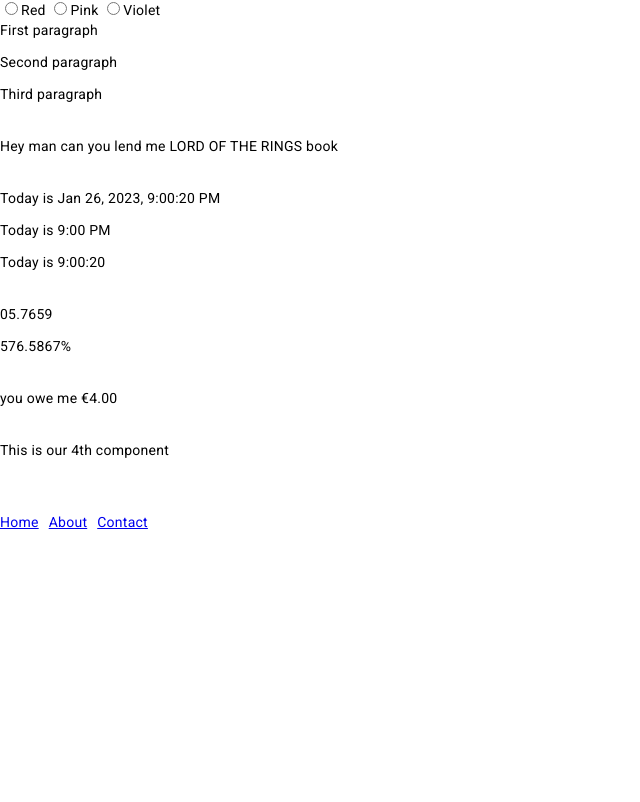
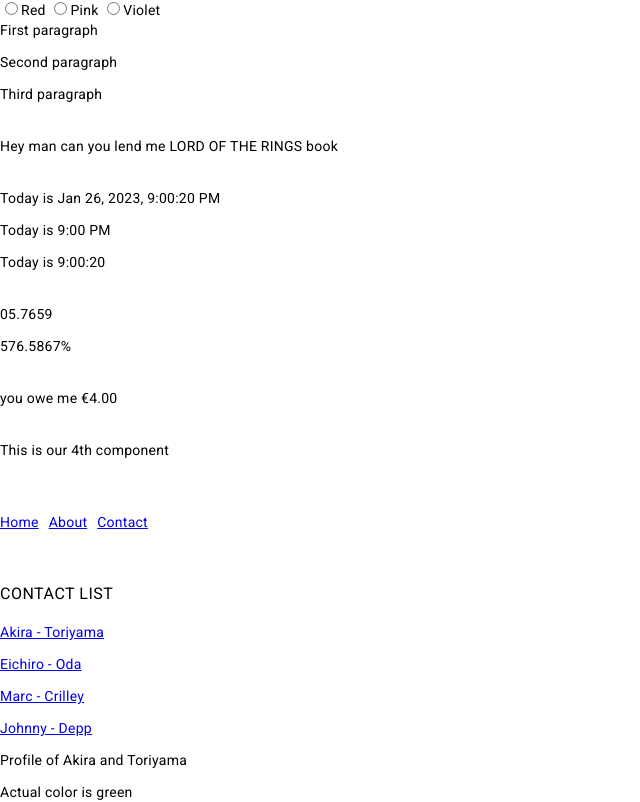
Before and after one commit to danielegeekn1/angular-practice-tests, an Angular app: page /contact/0 in a window 1280 px wide. Before the commit this address led to /. Shown: the part 2677-3479 px from the top of the page, without its empty margins (0-640 px from the left). Before the commit the page ends 3209 px from the top, so only its background shows below. Built offline with nearby package versions, Linux system fonts and the light colour scheme.

Commit message:
added a children route

```diff
--- a/src/app/components/contact/contact.component.html
+++ b/src/app/components/contact/contact.component.html
@@ -1,12 +1,11 @@
-<div *ngIf="!isProfile; else contactProfile"></div>
 <h4 style="text-transform: uppercase; margin-top: 50px">Contact list</h4>
 <div *ngFor="let guest of guests; index as i">
-  <a routerLink="/contacts/{{ i }}"
+  <a routerLink="/contact/{{ i }}"
     ><p>{{ guest.name }} - {{ guest.surname }}</p></a
   >
 </div>
-
-<ng-template #contactProfile>
+<router-outlet></router-outlet>
+<!-- <ng-template #contactProfile>
   <p>Guest profile of {{ guest.name }} -- {{ guest.surname }}</p>
   <app-single-contact [person]="guest"></app-single-contact>
-</ng-template>
+</ng-template> -->
--- a/src/app/components/contact/contact.component.ts
+++ b/src/app/components/contact/contact.component.ts
@@ -10,25 +10,10 @@ import { TestService } from 'src/app/services/test.service';
 export class ContactComponent implements OnInit {
   guests: any;
   guest: any;
-  isProfile: boolean;
-  constructor(
-    private renderGuests: TestService,
-    private route: ActivatedRoute
-  ) {}
+  // isProfile: boolean;
+  constructor(private renderGuests: TestService) {}
 
   ngOnInit(): void {
-    // this.guests = this.renderGuests.renderGuests();
-    // this.isProfile = !this.route.snapshot.paramMap.get('id') ? false : true;
-    if (this.route.snapshot.paramMap.get('id')) {
-      this.isProfile = true;
-      this.guest = this.renderGuests.renderGuestsByI(
-        parseInt(this.route.snapshot.paramMap.get('id')!)
-      );
-      console.log('guests', this.guests);
-      console.log('guests id', this.route.snapshot.paramMap.get('id'));
-    } else {
-      this.isProfile = false;
-      this.guests = this.renderGuests.renderGuests();
-    }
+    this.guests = this.renderGuests.renderGuests();
   }
 }
--- a/src/app/components/single-contact/single-contact.component.html
+++ b/src/app/components/single-contact/single-contact.component.html
@@ -1,2 +1,2 @@
-<p>Profile of {{ person.name }} and {{ person.surname }}</p>
-<p>Actual color is {{ person.color }}</p>
+<p>Profile of {{ guest.name }} and {{ guest.surname }}</p>
+<p>Actual color is {{ guest.color }}</p>
--- a/src/app/components/single-contact/single-contact.component.ts
+++ b/src/app/components/single-contact/single-contact.component.ts
@@ -1,11 +1,23 @@
-import { Component, Input } from '@angular/core';
+import { Component, OnInit } from '@angular/core';
+import { ActivatedRoute, ParamMap } from '@angular/router';
+import { TestService } from 'src/app/services/test.service';
 
 @Component({
   selector: 'app-single-contact',
   templateUrl: './single-contact.component.html',
   styleUrls: ['./single-contact.component.css'],
 })
-export class SingleContactComponent {
-  @Input() person: any;
-  constructor() {}
+export class SingleContactComponent implements OnInit {
+  guest: any;
+  id: number;
+  constructor(
+    private route: ActivatedRoute,
+    private renderGuests: TestService
+  ) {}
+  ngOnInit(): void {
+    this.route.paramMap.subscribe((params: ParamMap) => {
+      this.id = +params.get('id')!;
+      this.guest = this.renderGuests.renderGuestsByI(this.id);
+    });
+  }
 }
```
Also changed, not shown: src/app/app-routing.module.ts (+8 -2 lines).
